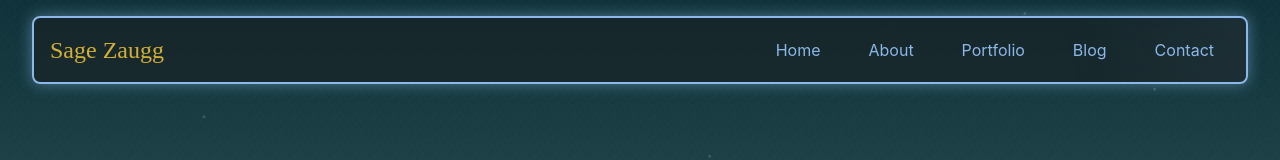
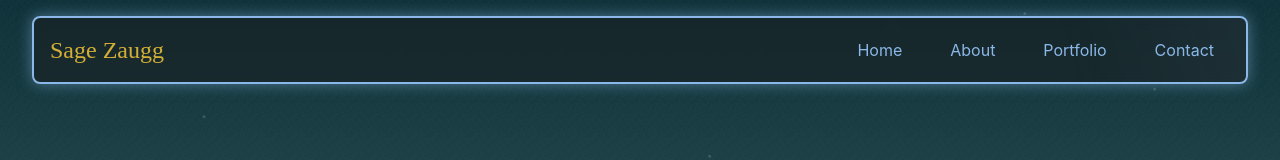
Before and after one commit to sagezaugg/sagezaugg.com, a React (Create React App) app: page / in a window 1280 px wide. Shown: the top 160 px of the page. Built offline with nearby package versions, Linux system fonts and the light colour scheme.

Commit message:
Hide the Blog section for now

```diff
--- a/src/components/Navbar.tsx
+++ b/src/components/Navbar.tsx
@@ -33,7 +33,7 @@
             <Link to="/" className="nav-link">Home</Link>
             <Link to="/about" className="nav-link">About</Link>
             <Link to="/portfolio" className="nav-link">Portfolio</Link>
-            <Link to="/blog" className="nav-link">Blog</Link>
+            {/* <Link to="/blog" className="nav-link">Blog</Link> */}
             <Link to="/contact" className="nav-link">Contact</Link>
           </div>
         </div>
@@ -44,7 +44,7 @@
             <Link to="/" className="block nav-link">Home</Link>
             <Link to="/about" className="block nav-link">About</Link>
             <Link to="/portfolio" className="block nav-link">Portfolio</Link>
-            <Link to="/blog" className="block nav-link">Blog</Link>
+            {/* <Link to="/blog" className="block nav-link">Blog</Link> */}
             <Link to="/contact" className="block nav-link">Contact</Link>
           </div>
         </div>
```
